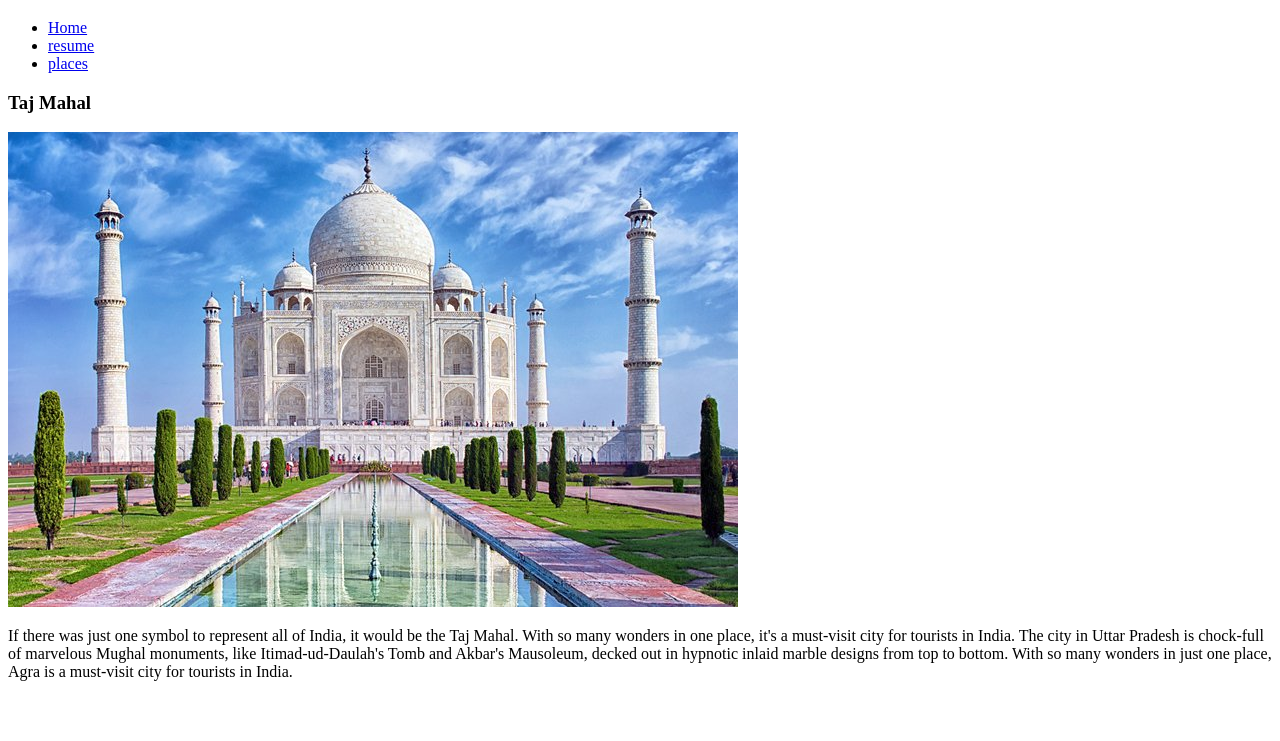
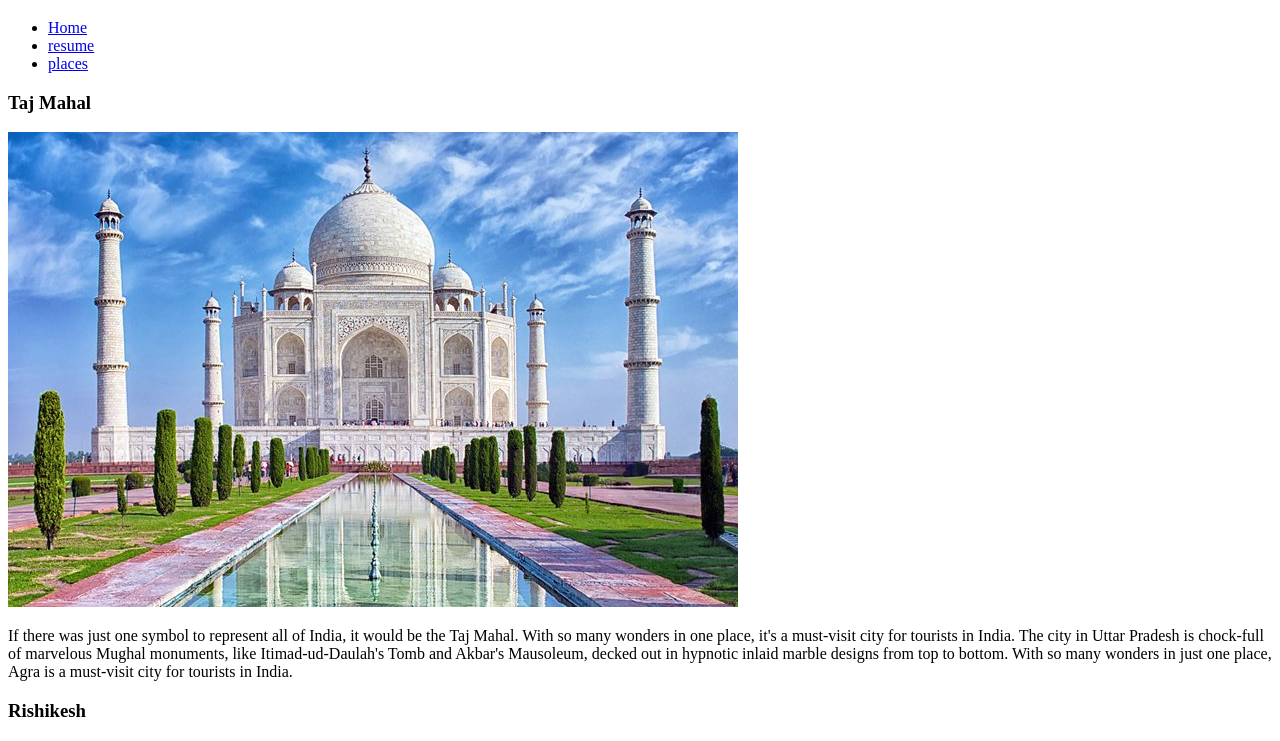
Before and after one commit to tdalal17/Project-1, a plain HTML site: page places/index.html in a window 1280 px wide. Shown: the part 61-802 px from the top of the page. Drawn offline with Linux system fonts and the light colour scheme.

Commit message:
added pic of rishikesh

```diff
--- a/places/index.html
+++ b/places/index.html
@@ -22,3 +22,4 @@
          The city in Uttar Pradesh is chock-full of marvelous Mughal monuments, like Itimad-ud-Daulah's Tomb and Akbar's Mausoleum,
          decked out in hypnotic inlaid marble designs from top to bottom.
          With so many wonders in just one place, Agra is a must-visit city for tourists in India.</p>
+    <h3> Rishikesh </h3>
```
